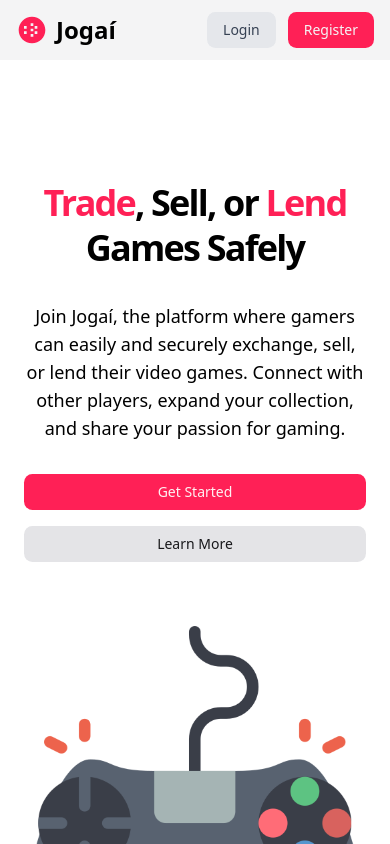
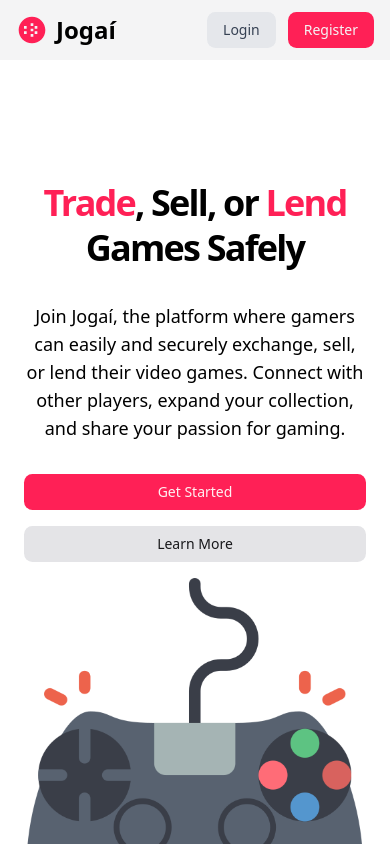
Before and after one commit to jonatasrmoura/jogai-web, a Next.js app: page /home in a window 390 px wide. Shown: the top 844 px of the page. Built offline with nearby package versions, Linux system fonts and the light colour scheme.

Commit message:
feat: public - home

```diff
--- a/src/app/(public)/home/page.tsx
+++ b/src/app/(public)/home/page.tsx
@@ -4,7 +4,7 @@ import { Button } from "../../../components/ui/button";
 export default function HomePage() {
   return (
     <section className="h-screen container mx-auto px-6 py-20 md:py-32">
-      <div className="grid md:grid-cols-2 gap-16 items-center">
+      <div className="grid md:grid-cols-2 gap-4 lg:gap-16 items-center">
         <div className="flex flex-col gap-8 text-center md:text-left">
           <h2 className="text-4xl md:text-6xl font-extrabold !leading-tight tracking-tighter">
             <span className="text-primary">Trade</span>
```
